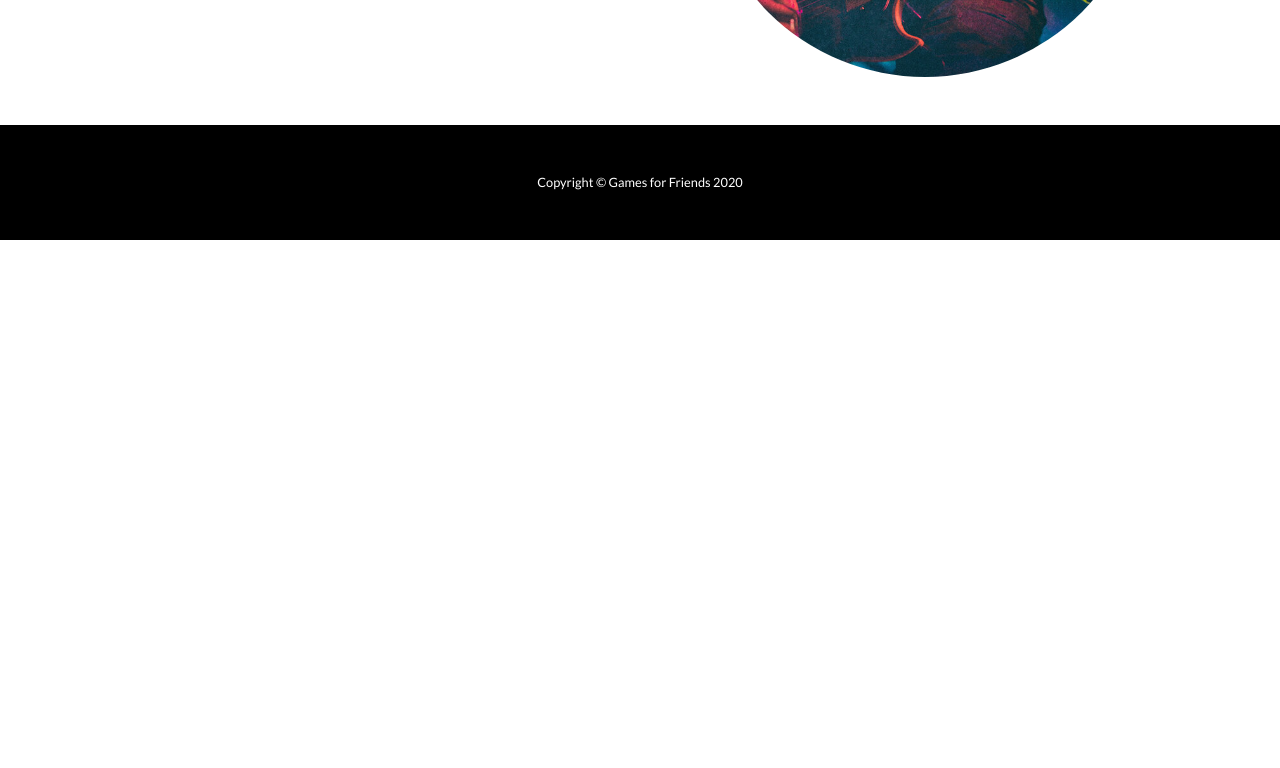
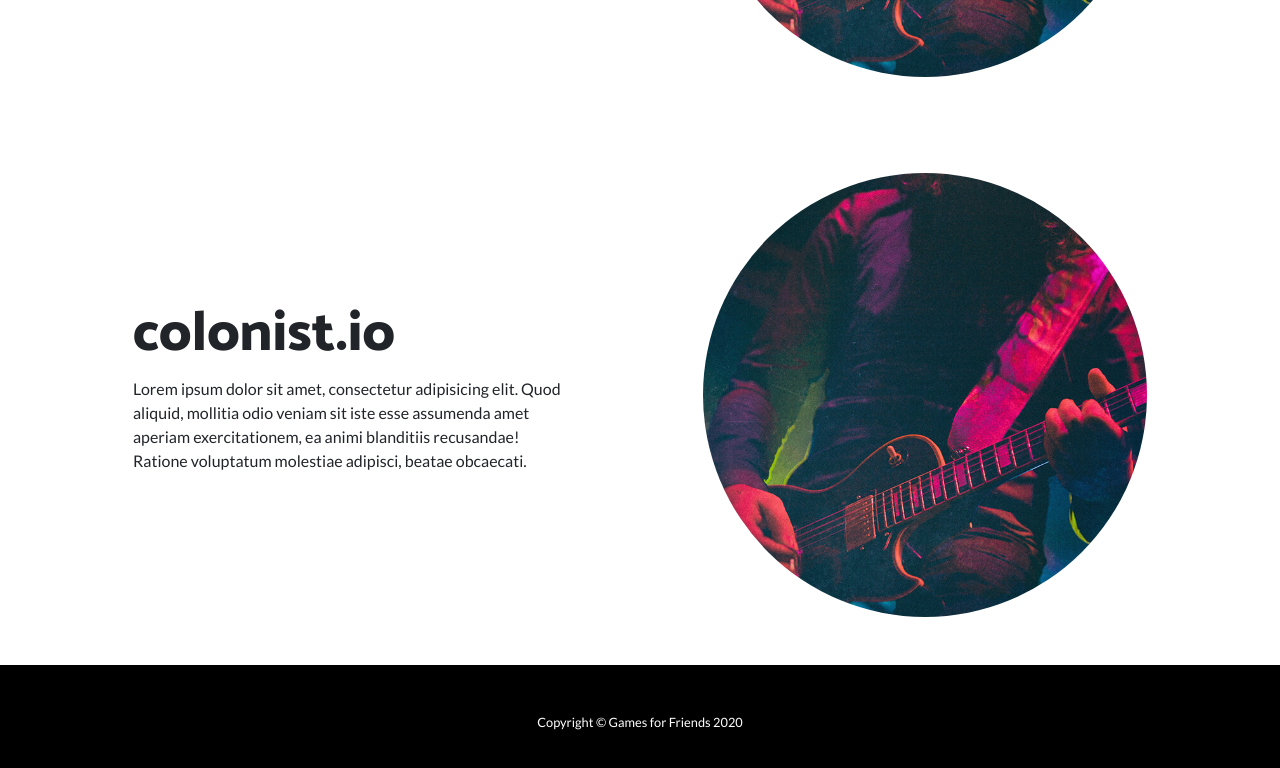
Before and after one commit to gamesforfriends/gamesforfriends.github.io, a plain HTML site: page index.html in a window 1280 px wide. Shown: the part 2117-2885 px from the top of the page. Before the commit the page ends 2357 px from the top, so only its background shows below. Drawn offline with Linux system fonts and the light colour scheme.

```diff
--- a/index.html
+++ b/index.html
@@ -5,7 +5,7 @@
     <meta charset="utf-8">
     <meta name="viewport" content="width=device-width, initial-scale=1.0, shrink-to-fit=no">
     <title>Home - Games for Friends!</title>
-    <link rel="stylesheet" href="assets/bootstrap/css/bootstrap.min.css?h=bda99b6b3c59a2579b721ccb67cdf1ac">
+    <link rel="stylesheet" href="assets/bootstrap/css/bootstrap.min.css?h=1ef6750a7073e62e90a00bf81dcddef6">
     <link rel="stylesheet" href="https://fonts.googleapis.com/css?family=Catamaran:100,200,300,400,500,600,700,800,900">
     <link rel="stylesheet" href="https://fonts.googleapis.com/css?family=Lato:100,100i,300,300i,400,400i,700,700i,900,900i">
 </head>
@@ -79,6 +79,19 @@
                 </div>
             </div>
         </div>
+        <div class="container">
+            <div class="row align-items-center">
+                <div class="col-lg-6 order-lg-2">
+                    <div class="p-5"><img class="rounded-circle img-fluid" src="assets/img/03.jpg?h=82d4d735f387bcccf93499aa580df1c8"></div>
+                </div>
+                <div class="col-lg-6 order-lg-1">
+                    <div class="p-5">
+                        <h2 class="display-4">colonist.io</h2>
+                        <p>Lorem ipsum dolor sit amet, consectetur adipisicing elit. Quod aliquid, mollitia odio veniam sit iste esse assumenda amet aperiam exercitationem, ea animi blanditiis recusandae! Ratione voluptatum molestiae adipisci, beatae obcaecati.</p>
+                    </div>
+                </div>
+            </div>
+        </div>
     </section>
     <footer class="py-5 bg-black">
         <div class="container">
```
Also changed, not shown: 1 other file.
